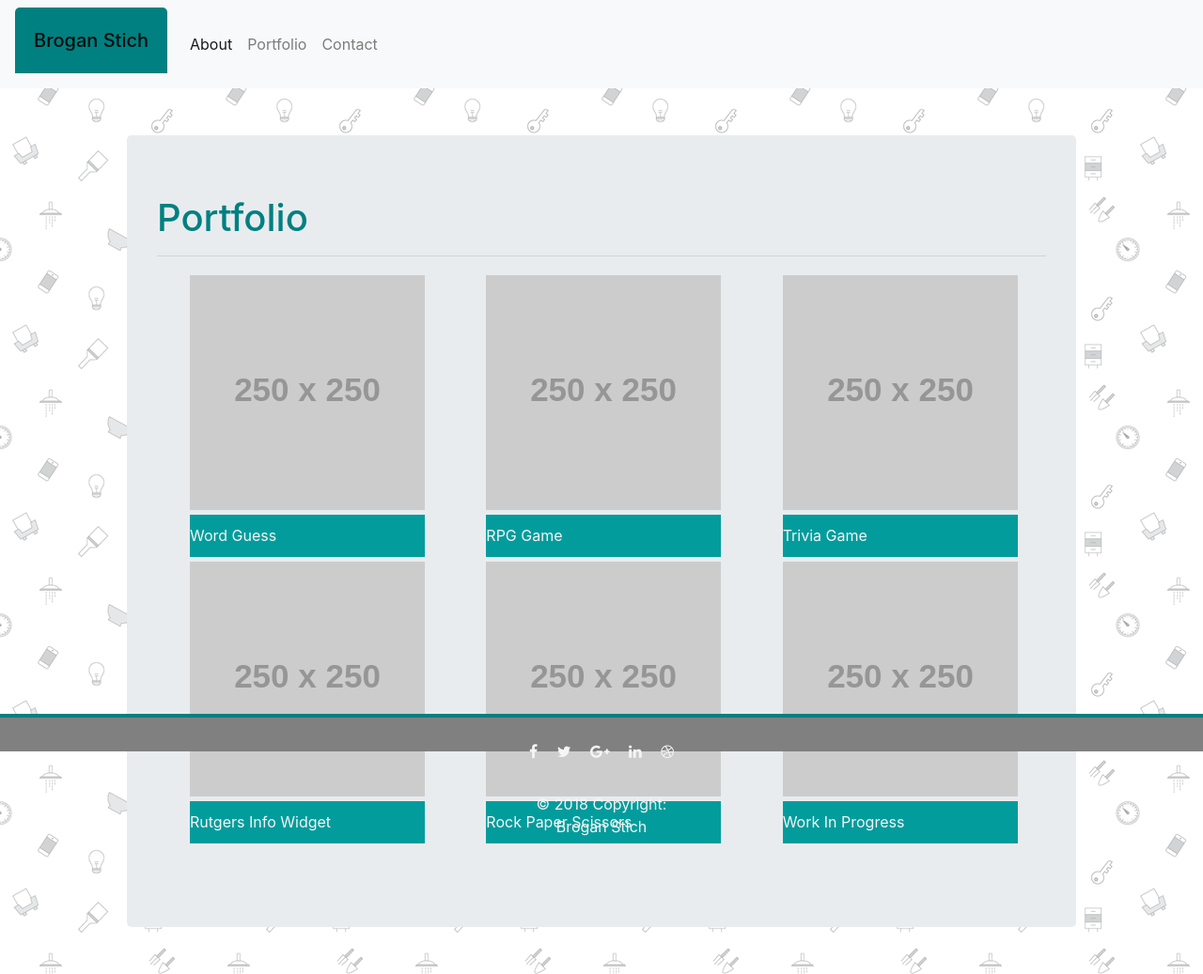
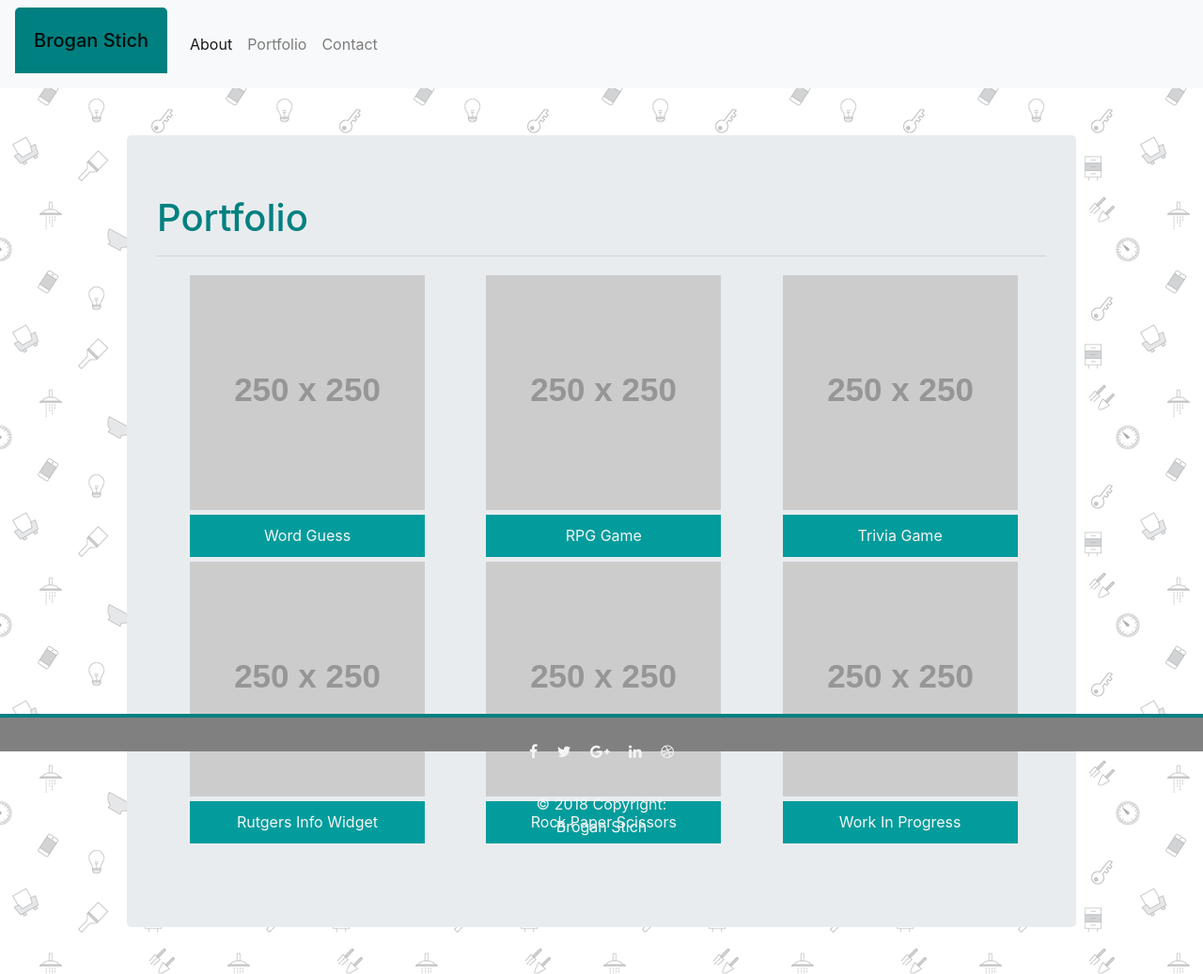
Before and after one commit to ad-victoriam-101/Bootstrap-Portfolio, a plain HTML site: page portfolio.html in a window 1280 px wide. Shown: the whole page at 94% size. Drawn offline with nearby package versions, Linux system fonts and the light colour scheme; placeholder pictures from the web are drawn by us.

Commit message:
Fixed centering on banners text.

```diff
--- a/portfolio.html
+++ b/portfolio.html
@@ -35,19 +35,25 @@
                             <div class="col-md-4">
                                 <img src="http://via.placeholder.com/250x250">
                                 <div class="row banner">
-                                    <p>Word Guess</p>
+                                    <div class="col-md">
+                                        <p>Word Guess</p>
+                                    </div>
                                 </div>
                             </div>
                             <div class="col-md-4">
                                 <img src="http://via.placeholder.com/250x250">
                                 <div class="row banner">
-                                    <p>RPG Game</p>
+                                    <div class="col-md">
+                                        <p>RPG Game</p>
+                                    </div>
                                 </div>
                             </div>
                             <div class="col-md-4">
                                 <img src="http://via.placeholder.com/250x250">
                                 <div class="row banner">
-                                    <p>Trivia Game</p>
+                                    <div class="col-md">
+                                        <p>Trivia Game</p>
+                                    </div>
                                 </div>
                             </div>
                         </div>
@@ -55,19 +61,23 @@
                             <div class="col-md-4">
                                 <img src="http://via.placeholder.com/250x250">
                                 <div class="row banner">
-                                    <p>Rutgers Info Widget</p>
+                                    <div class="col-md">
+                                        <p>Rutgers Info Widget</p>
+                                    </div>
                                 </div>
                             </div>
                             <div class="col-md-4">
                                 <img src="http://via.placeholder.com/250x250">
                                 <div class="row banner">
-                                    <p>Rock Paper Scissors</p>
+                                    <div class="col-md">
+                                        <p>Rock Paper Scissors</p>
+                                    </div>
                                 </div>
                             </div>
                             <div class="col-md-4">
                                 <img src="http://via.placeholder.com/250x250">
                                     <div class="row banner">
-                                        <div>
+                                        <div class="col-md" >
                                             <p>Work In Progress</p>
                                         </div>
                                     </div>
--- a/sytle.css
+++ b/sytle.css
@@ -31,6 +31,9 @@
 h1{
     color:teal;
 }
+h3{
+    color: whitesmoke;
+}
 footer{
     border-top: 4px solid teal;
     height: 5%;
```
